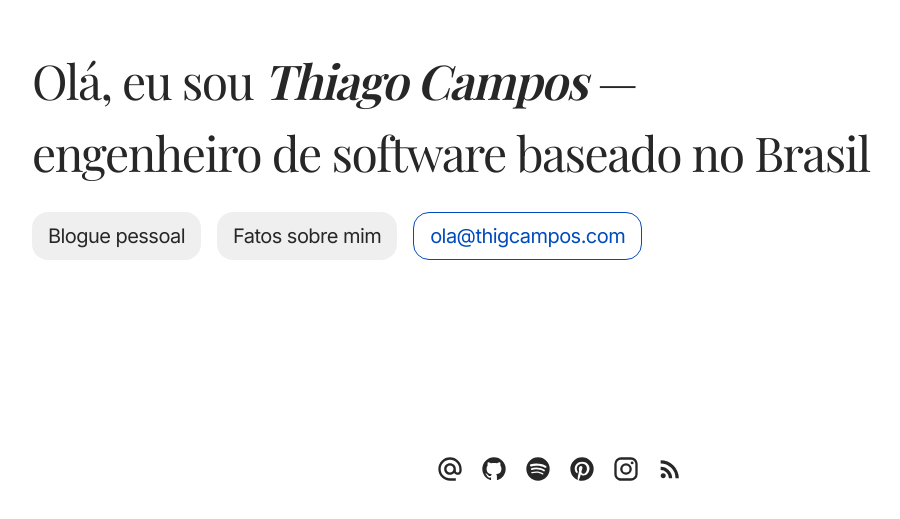
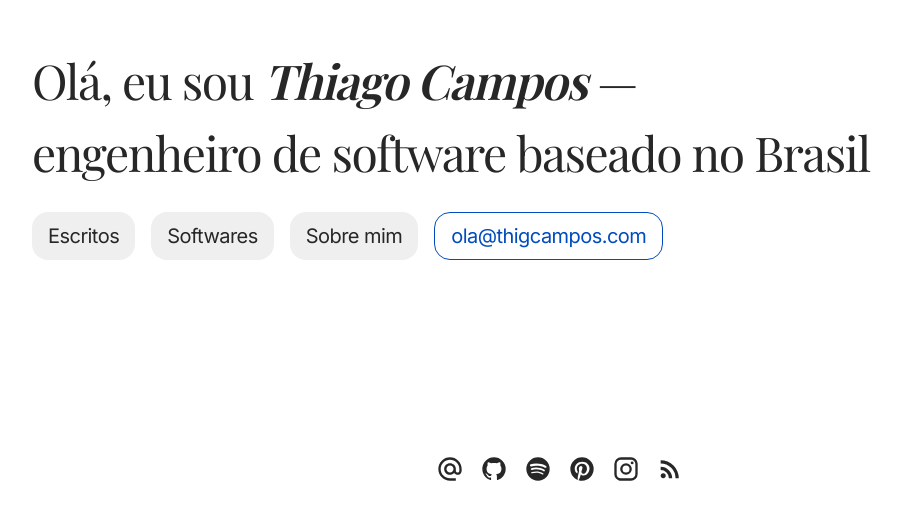
Before and after one commit to thigcampos/thiagocampos, a Next.js app: page / in a window 1280 px wide. Shown: the part 223-742 px from the top of the page, without its empty margins (80-980 px from the left). Built offline with nearby package versions, Linux system fonts and the light colour scheme; a web font is replaced by a local one.

Commit message:
refactor: update homepage

```diff
--- a/package.json
+++ b/package.json
@@ -1,5 +1,5 @@
 {
-  "name": "iukeri",
+  "name": "thigcampos",
   "version": "0.3.0",
   "private": true,
   "scripts": {
--- a/src/app/blog/page.tsx
+++ b/src/app/blog/page.tsx
@@ -10,7 +10,7 @@ export default function Blog() {
         <Header navGroup={blogNavigation}/>
         <section>
           <h1 className={styles.title}>
-            Blogue
+            Escritos
           </h1>
           <Articles />
         </section>
--- a/src/app/page.tsx
+++ b/src/app/page.tsx
@@ -11,9 +11,9 @@ export default function Home() {
           <h1 className={styles.title}>Olá, eu sou <span>Thiago Campos</span> — <br/>
           engenheiro de software baseado no Brasil</h1>
           <div className={styles.buttonWrapper}>
-            <Anchor path={'/blog'}>Blogue pessoal</Anchor>
-            {/* <Anchor path={'/projects'}>Selected work</Anchor> */}
-            <Anchor path={'/about'}>Fatos sobre mim</Anchor>
+            <Anchor path={'/blog'}>Escritos</Anchor>
+            <Anchor path={'/blog'}>Softwares</Anchor>
+            <Anchor path={'/about'}>Sobre mim</Anchor>
             <Anchor path={'mailto:ola@thigcampos'} variant={'outline'}>ola@thigcampos.com</Anchor>
           </div>
         </div>
```
